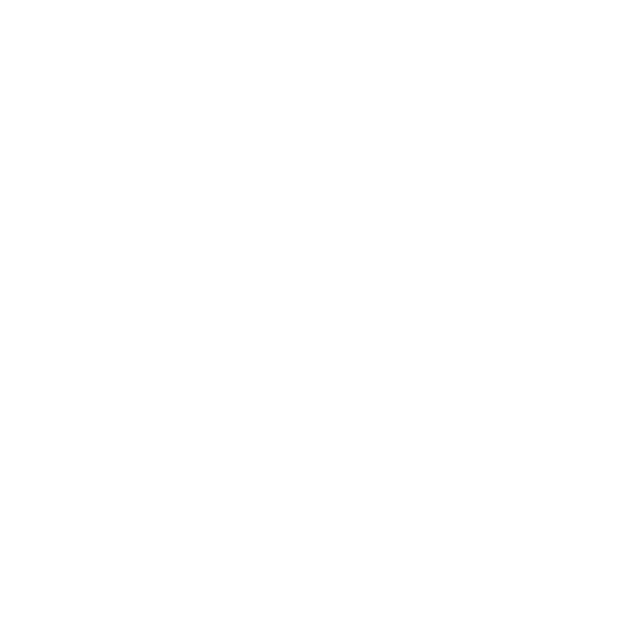
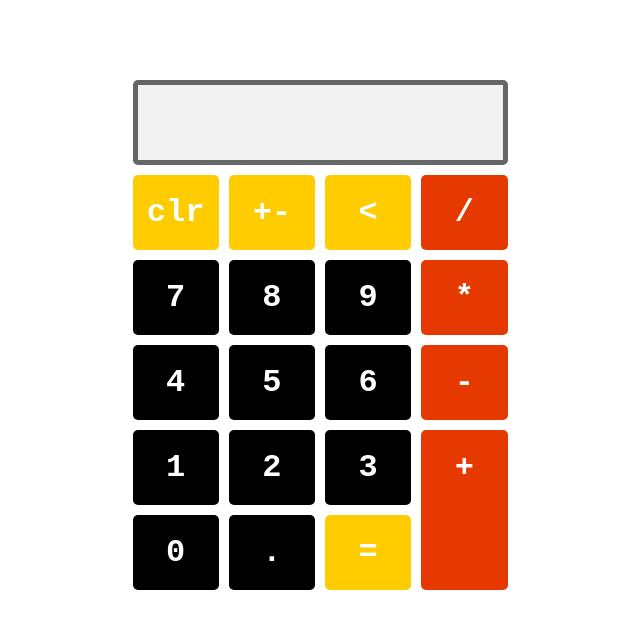
Before and after one commit to Cypher0/calculator, a plain HTML site: page index.html in a window 1280 px wide. Shown: the whole page, without its empty margins (320-960 px from the left). Drawn offline with Linux system fonts and the light colour scheme.

Commit message:
Button layout

```diff
--- a/assets/stylesheets/main.css
+++ b/assets/stylesheets/main.css
@@ -0,0 +1,51 @@
+body {
+  font-family: 'Courier New', Courier, monospace;
+  font-size: 2em;
+  font-weight: bold;
+  color: #fff;
+}
+
+#calculator {
+  margin: 80px auto;
+  max-width: 375px;
+  display: grid;
+  grid-template-columns: repeat(4, 1fr);
+  grid-gap: 10px;
+}
+
+#calculator div {
+  min-height: 75px;
+  text-align: 75px;
+  vertical-align: middle;
+  line-height: 75px;
+  border-radius: 5px;
+}
+
+#calc-display {
+  grid-column: 1 / span 4;
+  background-color: #f2f2f2;
+  border: 5px solid #666;
+}
+
+#calculator .row-2 {
+  grid-row: span 2;
+}
+
+.calc-btn {
+  text-align: center;
+  vertical-align: middle;
+  line-height: 75px;
+  background-color: gray;
+}
+
+.btn-numpad {
+  background-color: #000;
+}
+
+.btn-operator {
+  background-color: #e63900;
+}
+
+.btn-misc {
+  background-color: #ffcc00;
+}
--- a/index.html
+++ b/index.html
@@ -2,13 +2,38 @@
 <html>
   <head>
     <meta charset="utf-8">
+    <link rel="stylesheet" type="text/css" href="assets/stylesheets/reset.css">
     <link rel="stylesheet" type="text/css" href="assets/stylesheets/main.css">
-    <link rel="stylesheet" type="text/css" href="assets/stylesheets/reset.css">
 
     <title>JS Calculator by Cypher</title>
   </head>
   <body>
+    <div class="container">
+      <div id="calculator">
+        <div id="calc-display">
 
+        </div>
+        <div class="calc-btn btn-misc">clr</div>
+        <div class="calc-btn btn-misc">+-</div>
+        <div class="calc-btn btn-misc"><</div>
+        <div class="calc-btn btn-operator">/</div>
+        <div class="calc-btn btn-numpad">7</div>
+        <div class="calc-btn btn-numpad">8</div>
+        <div class="calc-btn btn-numpad">9</div>
+        <div class="calc-btn btn-operator">*</div>
+        <div class="calc-btn btn-numpad">4</div>
+        <div class="calc-btn btn-numpad">5</div>
+        <div class="calc-btn btn-numpad">6</div>
+        <div class="calc-btn btn-operator">-</div>
+        <div class="calc-btn btn-numpad">1</div>
+        <div class="calc-btn btn-numpad">2</div>
+        <div class="calc-btn btn-numpad">3</div>
+        <div class="calc-btn row-2 btn-operator">+</div>
+        <div class="calc-btn btn-numpad">0</div>
+        <div class="calc-btn btn-numpad">.</div>
+        <div class="calc-btn btn-misc">=</div>
+      </div>
+    </div>
     <script src="assets/scripts/main.js"></script>
   </body>
 </html>
```
